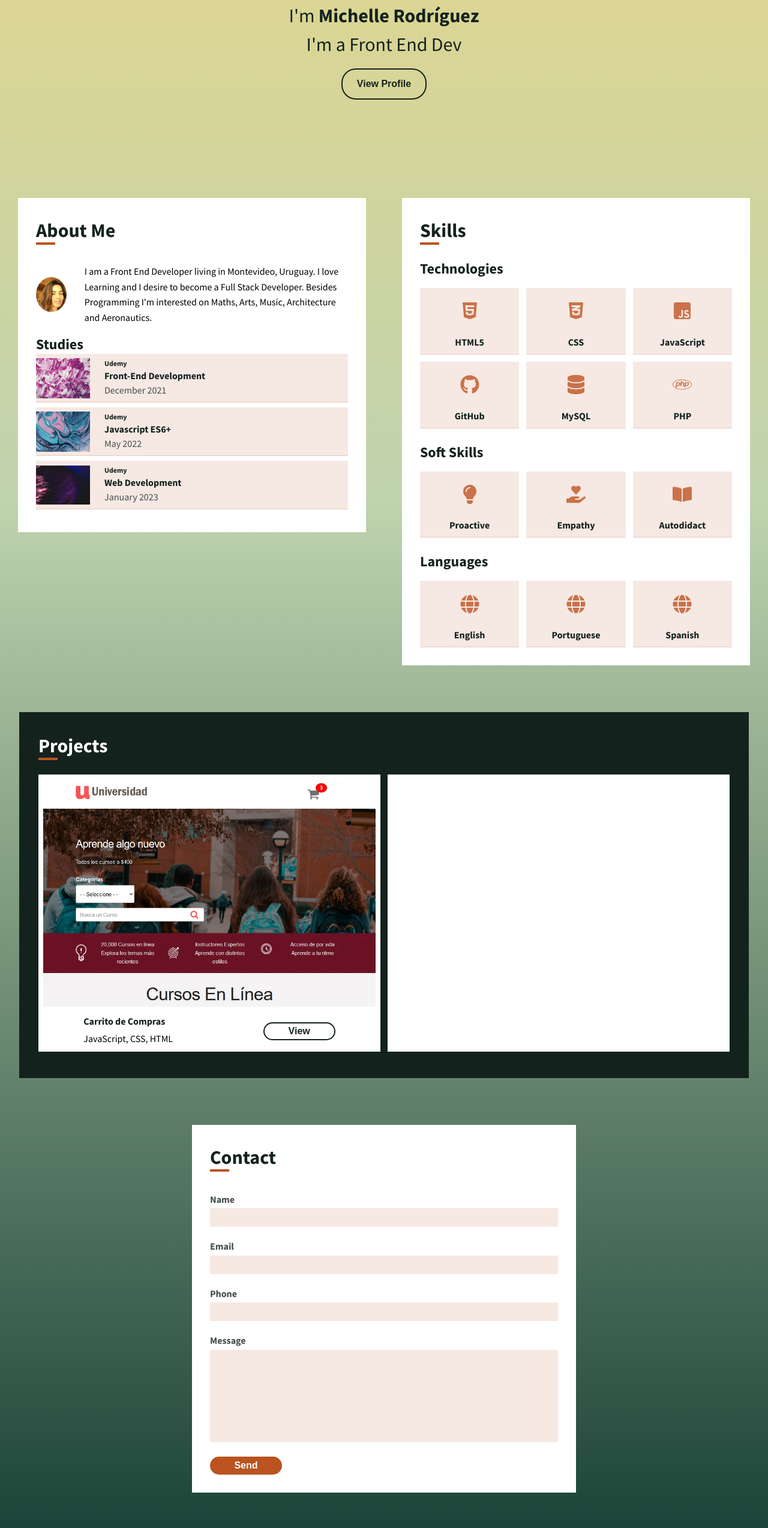
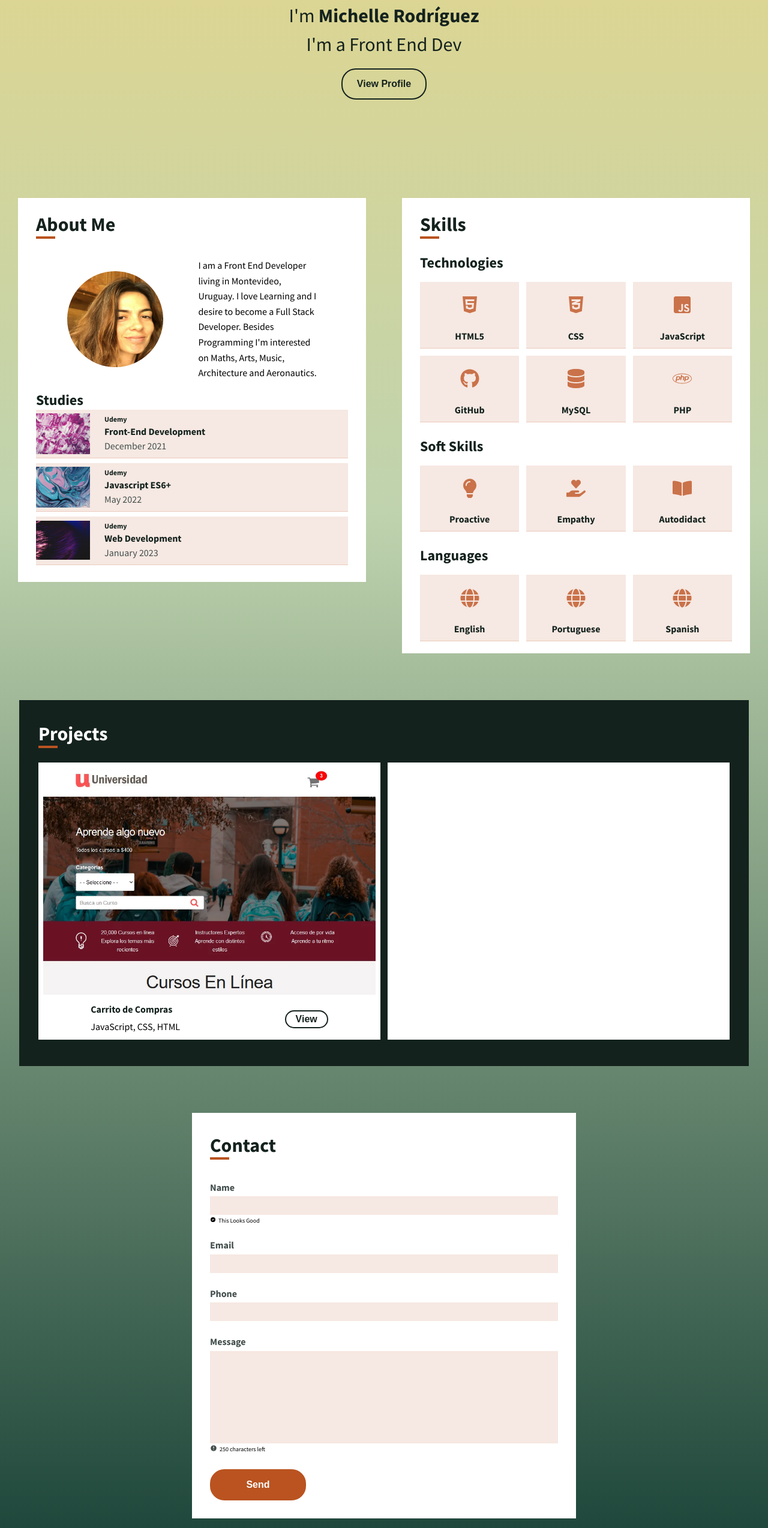
Before and after one commit to Michellefsd/my-PORTFOLIO, a React (Create React App) app: page / in a window 1280 px wide. Shown: the part 234-2781 px from the top of the page at 60% size. Built offline with nearby package versions, Linux system fonts and the light colour scheme.

Commit message:
Building the Alert in Contact section

```diff
--- a/src/components/AboutMe.css
+++ b/src/components/AboutMe.css
@@ -1,21 +1,35 @@
+.section {
+    padding: 2rem 3rem;
+}
+
 .section--presentation {
     display: flex;
-    flex-direction: row;
+    flex-direction: column;
     align-items: center;
     justify-content: center;
-    gap: 3.2rem;
+
 }
 @media (min-width: 768px) {
     .section--presentation {
-        display: flex;
-        flex-direction: row;
-        justify-content: space-between;
-        gap: 3rem;
+        display: grid;
+        grid-template-columns: 35% 65%;
+        justify-content: center;
     }
 }
-
+@media (min-width: 1000px) {
+    .section--presentation {
+        display: grid;
+        grid-template-columns: 42% 38%;
+        justify-content: center;
+    }
+}
+.img__div {
+    display: block;
+    width: 16rem;
+    height: 16rem;
+}
 .img {
-    width: 16rem;
-    height: auto;
+    width: 100%;
+    height: 100%;
     border-radius: 50%;
 }
--- /dev/null
+++ b/src/components/Alert.css
@@ -0,0 +1,5 @@
+.inline {
+    display: flex;
+    flex-direction: row;
+    gap: .4rem;
+}
--- /dev/null
+++ b/src/components/Alert.js
@@ -0,0 +1,12 @@
+import './Alert.css';
+
+function Alert({children, icon, style}) {
+  return (
+    <div className="inline">
+        <div>{icon}</div>
+        <div>{children}</div>
+    </div>
+  );
+}
+
+export default Alert;
--- a/src/components/Button.css
+++ b/src/components/Button.css
@@ -1,11 +1,20 @@
 .btn--small {
-    width: 12rem;
     text-align: center;
     padding: .4rem 16px;
     border-radius: 1.6rem;
     font-size: 1.6rem;
     font-weight: bold;
 }
+.btn--big {
+    text-align: center;
+    padding: 1.2rem 2.4rem;
+    border-radius: 2.4rem;
+    font-size: 1.6rem;
+    line-height: 2.4rem;
+    font-weight: 700;;
+    max-width: 16rem;
+}
+
 .btn--orange {
     background-color: var(--primary_color--100);
     color: var(--white_color);
@@ -21,16 +30,7 @@
     color: var(--primary_color--100);
     border: 2px var(--primary_color--100) solid;
 }
-.btn--big {
-    text-align: center;
-    padding: 1.2rem 2.4rem;
-    border-radius: 2.4rem;
-    font-size: 1.6rem;
-    line-height: 2.4rem;
-    font-weight: 700;;
-    align-items: center;
 
-}
 .btn--white {
     background-color: transparent;
     border: 2px solid var(--neutral_color--100);
--- a/src/components/Contact.css
+++ b/src/components/Contact.css
@@ -1,5 +1,5 @@
 @media (min-width: 1024px) {
-    .section--contact__divdiv {
+    .section--contact__div {
         display: flex;
         flex-direction: column;
         justify-content: center;
--- a/src/components/Contact.jsx
+++ b/src/components/Contact.jsx
@@ -1,25 +1,51 @@
 import './Button.css';
 import './Contact.css';
-import React from 'react';
+import {HiCheckCircle, HiExclamationCircle} from 'react-icons/hi';
+import {GoAlert} from 'react-icons/go';
+import Alert from './Alert';
+import {useState} from 'react';
 
 function Contact() {
+  const style = {color: 'var(--neutral_color--80)', fontSize: '12px'}
+  const [emailValue, setEmailValue] = useState("");
+  const [phoneValue, setPhoneValue] = useState("");
+  const [messageValue, setMessageValue] = useState("");
+  const [count, setCount] = useState(250)
+  // const [sendAlert, setSendAlert] = useState("");
+  const handleMailChange = (e) => {
+    setEmailValue=e.target.value
+  };
+  const handlePhoneChange = (e) => {
+    setPhoneValue=e.target.value
+  };
+  const handleMessageChange = (e) => {
+    setCount(250 - messageValue.length);
+    setMessageValue(e.target.value);
+  };
+  function handleSubmit(e) {
+    e.preventDefault();
+  };
   return (
-    <div className='section--contact__divdiv'>
+    <div className='section--contact__div'>
       <section className='section--contact'>
         <h2 className='section--title'><span className='underlined'></span>Contact</h2>
-        <form className='form'>
-          <label htmlFor="">Name</label>
-          <input className='input' type="text" />
+        <form onSubmit={handleSubmit} className='form'>
+          <label htmlFor="name">Name</label>
+          <input onChange={handleMessageChange} value="" className='input' id="name" type="text" />
+          <Alert icon={<HiCheckCircle />}> This Looks Good </Alert>
 
-          <label htmlFor="">Email</label>
-          <input className='input' type="email" />
+          <label htmlFor="mail">Email</label>
+          <input value={emailValue || ""} onChange={handleMailChange} className='input' id="mail" type="email" />
+          <Alert></Alert>
 
-          <label htmlFor="">Phone</label>
-          <input className='input' type="number" />
+          <label htmlFor="phone">Phone</label>
+          <input value={phoneValue || ""} onChange={handlePhoneChange} className='input' id="phone" type="number" />
+          <Alert></Alert>
 
-          <label htmlFor="">Message</label>
-          <textarea name="" id="" cols="30" rows="10"></textarea>
-          <button className='btn--orange btn--small mt'>Send</button>
+          <label htmlFor="message">Message</label>
+          <textarea onChange={handleMessageChange} value={messageValue || ""} id="message" cols="30" rows="10"></textarea>
+          <Alert icon={<HiExclamationCircle style={style}/>} >{count} characters left</Alert>
+          <button className='btn--orange btn--big mt'>Send</button>
         </form>
       </section>
     </div>
```
